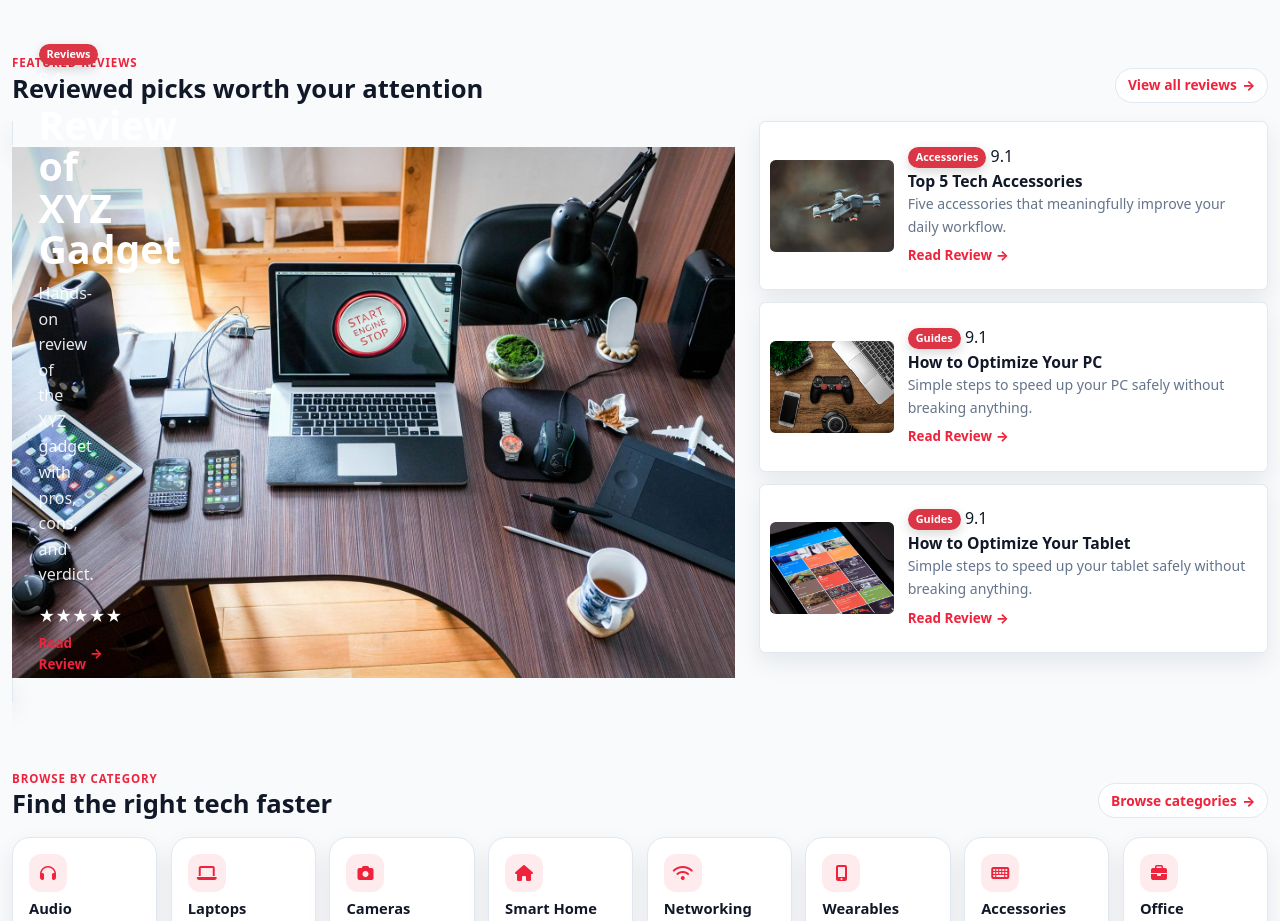
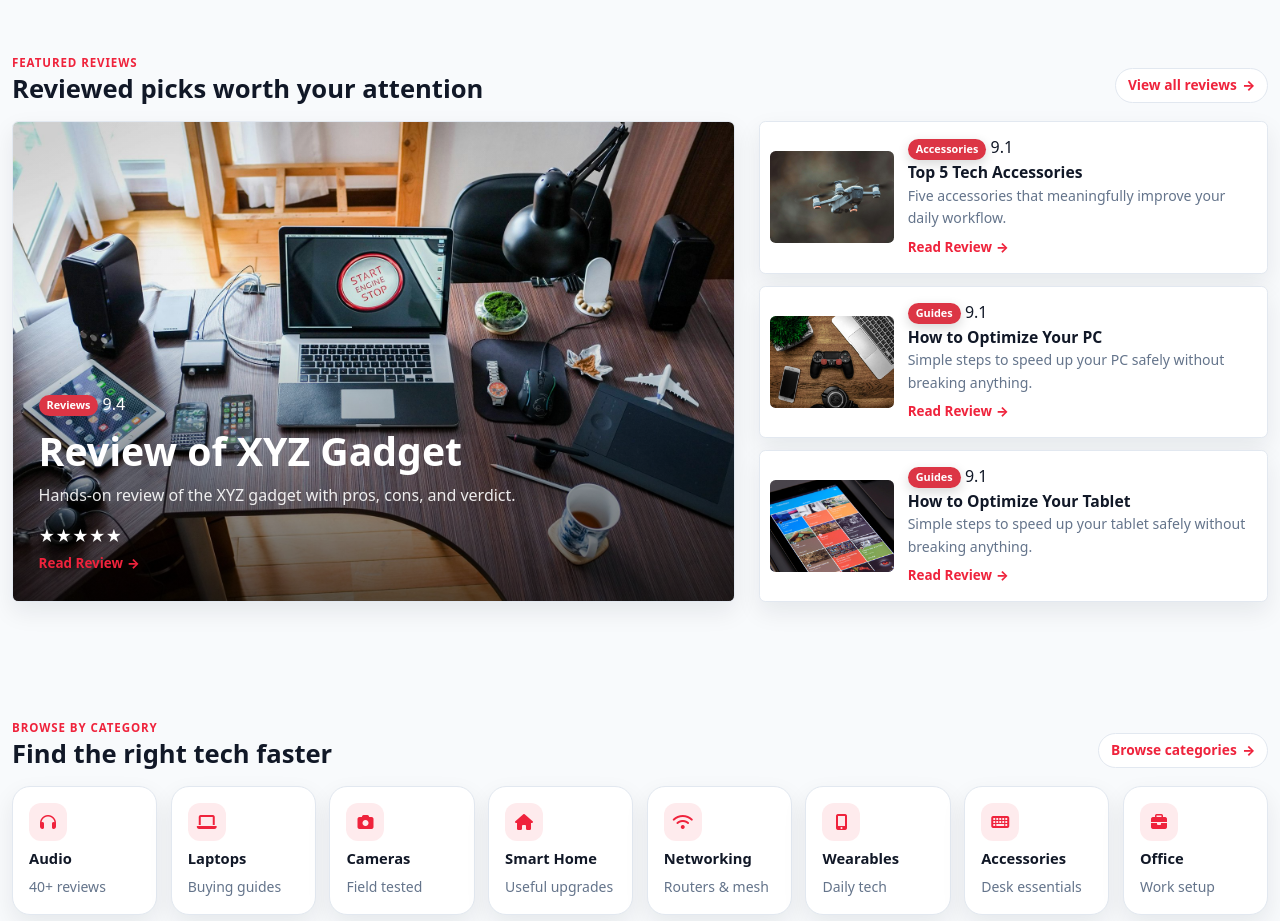
Before and after one commit to chriskejw/cpro-review.com, a plain HTML site: page index.html in a window 1280 px wide. Shown: the part 780-1701 px from the top of the page. Drawn offline with nearby package versions, Linux system fonts and the light colour scheme.

Commit message:
Fix featured review overlay layout

```diff
--- a/style.css
+++ b/style.css
@@ -250,6 +250,7 @@ html[data-theme="dark"] .nav-search .form-control{
 .featured-primary-card,
 .featured-secondary-card{
   position:relative;
+  width:100%;
   overflow:hidden;
   border-radius:.4rem;
   border:1px solid var(--card-border);
@@ -276,6 +277,7 @@ html[data-theme="dark"] .featured-secondary-card:focus{
 }
 
 .featured-primary-card{
+  display:block;
   min-height:360px;
   height:100%;
 }
@@ -303,6 +305,8 @@ html[data-theme="dark"] .featured-secondary-card:focus{
   position:absolute;
   inset:auto 0 0;
   z-index:1;
+  width:100%;
+  box-sizing:border-box;
   padding:clamp(1rem, 2.4vw, 1.6rem);
   color:#fff;
   max-width:760px;
```
